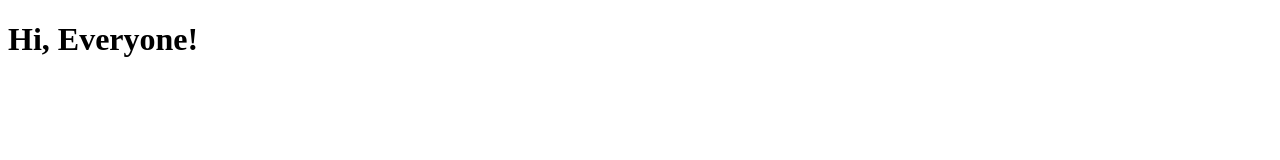
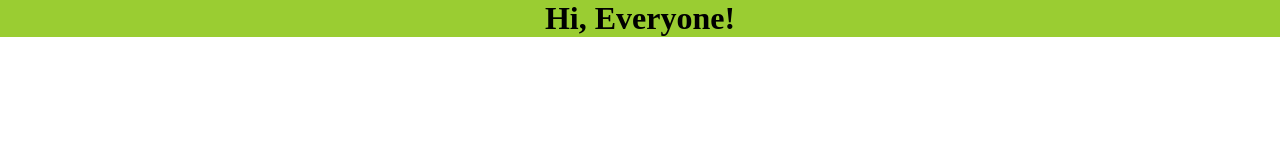
Before and after one commit to 9Jannat8/Practice-git-1, a plain HTML site: page index.html in a window 1280 px wide. Drawn offline with Linux system fonts and the light colour scheme.

Commit message:
adding h1 background color

```diff
--- a/index.html
+++ b/index.html
@@ -4,6 +4,7 @@
     <meta charset="UTF-8">
     <meta http-equiv="X-UA-Compatible" content="IE=edge">
     <meta name="viewport" content="width=device-width, initial-scale=1.0">
+    <link rel="stylesheet" href="style.css">
     <title>Practice Git 1</title>
 </head>
 <body>
--- /dev/null
+++ b/style.css
@@ -0,0 +1,9 @@
+*{
+    margin: 0;
+    padding: 0;
+}
+
+h1{
+    background-color: yellowgreen;
+    text-align: center;
+}
```
